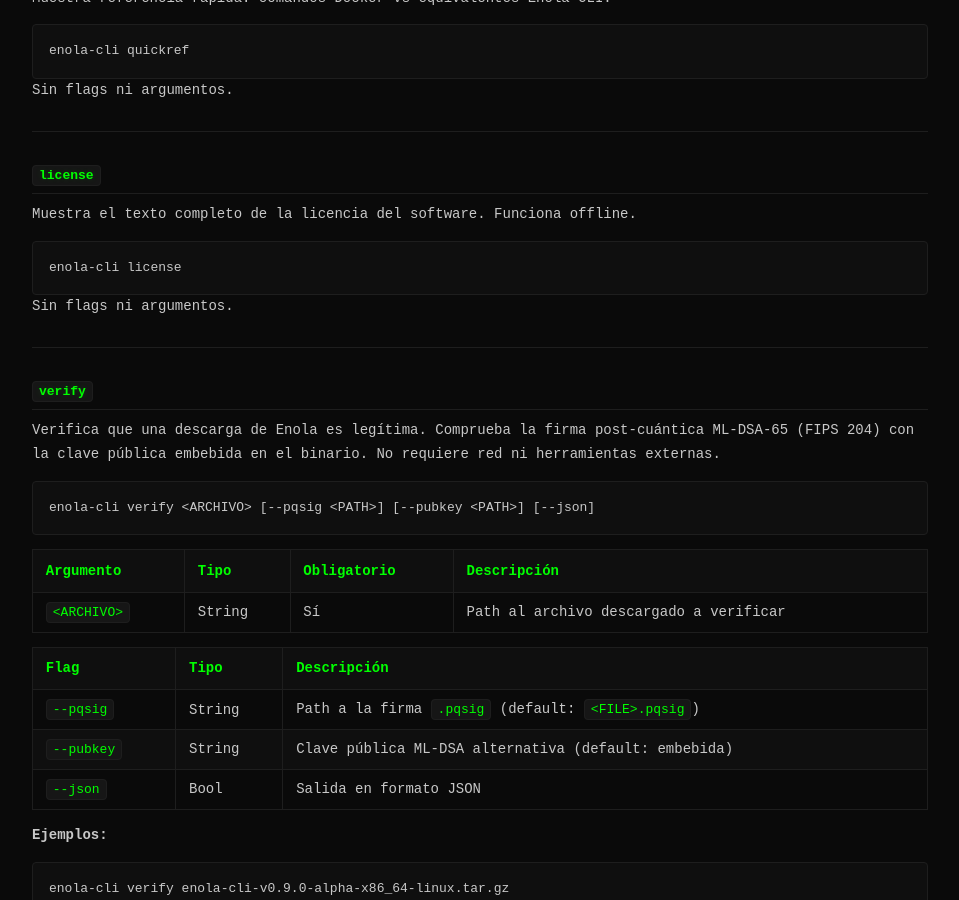
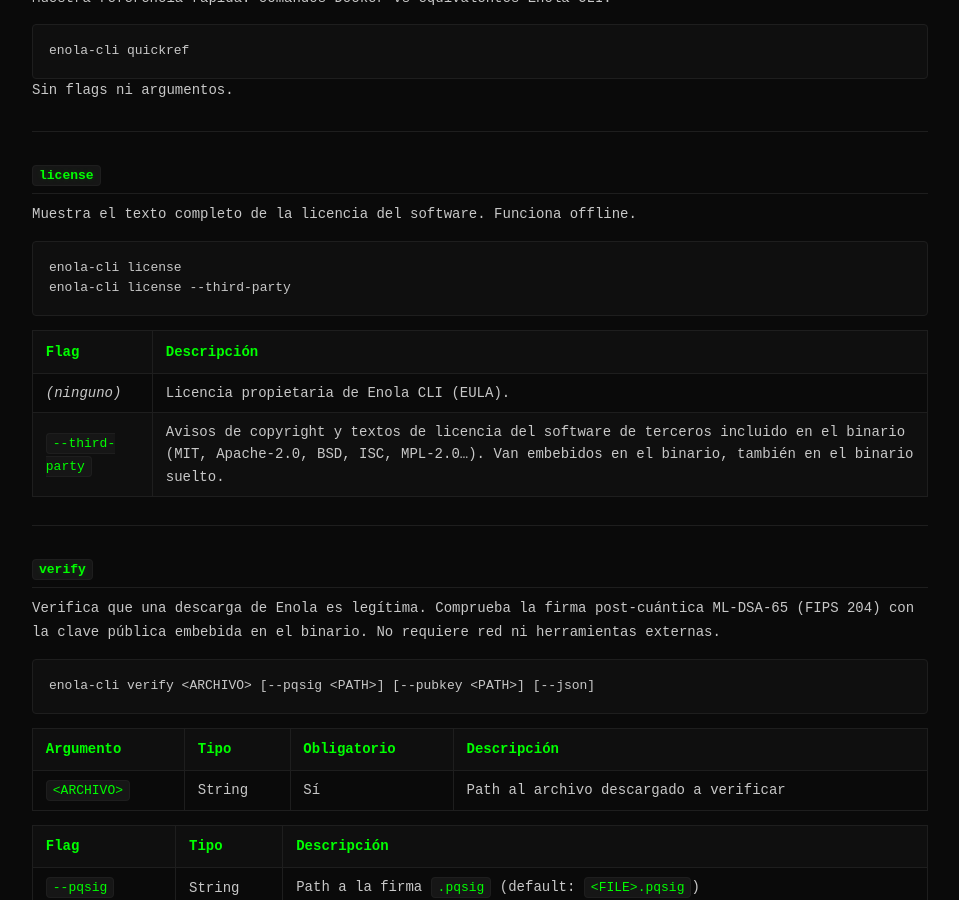
Before and after one commit to SalvadorPalmaRodriguez/enola-cli-lite, a Jekyll site: the page built from docs/user/general/commands-simple.md, in a window 1280 px wide and 900 px high, scrolled down 3858 px. Shown: the whole window, without its empty margins (160-1119 px from the left). Built offline with Jekyll 4.4.1, drawn with Linux system fonts in a browser that asks for light colours; our own code applies the rules of GitHub Pages for plain Markdown files; some of the changed text lies outside the part shown.

Commit message:
docs(legal): documenta license --third-party en commands-simple

````diff
--- a/docs/user/general/commands-simple.md
+++ b/docs/user/general/commands-simple.md
@@ -1,5 +1,5 @@
 > **Documento usuario:** `docs/user/general/commands-simple.md`
-> **Versión:** 2.1 | **Actualizado:** 2026-08-08
+> **Versión:** 2.2 | **Actualizado:** 2026-10-22
 > **Estado:** ✅ **VIGENTE — Guía de usuario**
 > **Referencias:** commands.md
 
@@ -182,9 +182,13 @@
 
 ```bash
 enola-cli license
+enola-cli license --third-party
 ```
 
-Sin flags ni argumentos.
+| Flag | Descripción |
+|------|-------------|
+| *(ninguno)* | Licencia propietaria de Enola CLI (EULA). |
+| `--third-party` | Avisos de copyright y textos de licencia del software de terceros incluido en el binario (MIT, Apache-2.0, BSD, ISC, MPL-2.0…). Van embebidos en el binario, también en el binario suelto. |
 
 ---
 
````
